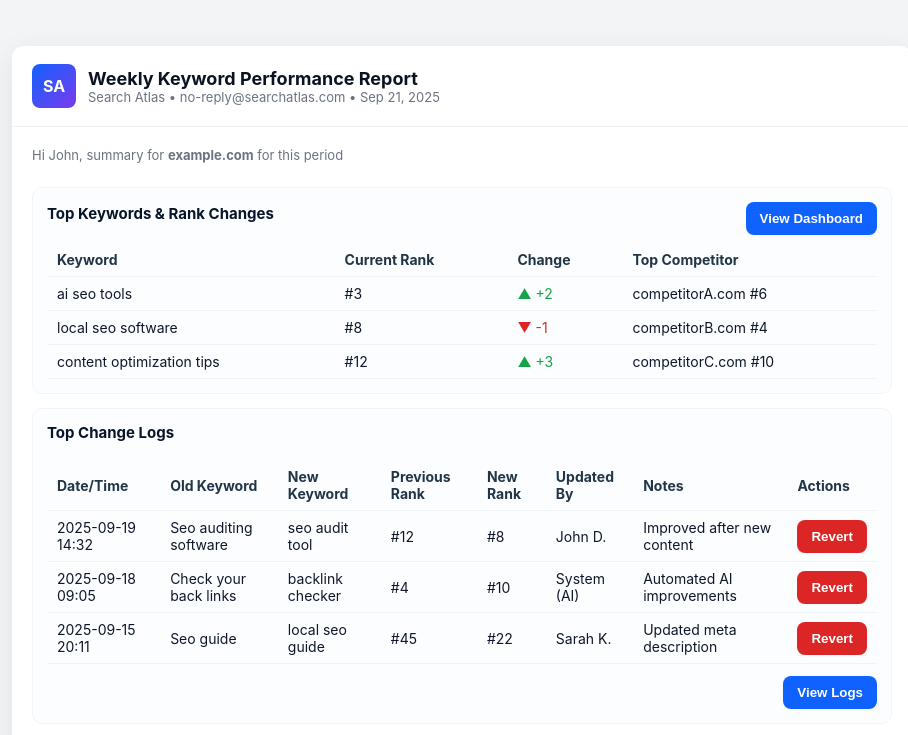
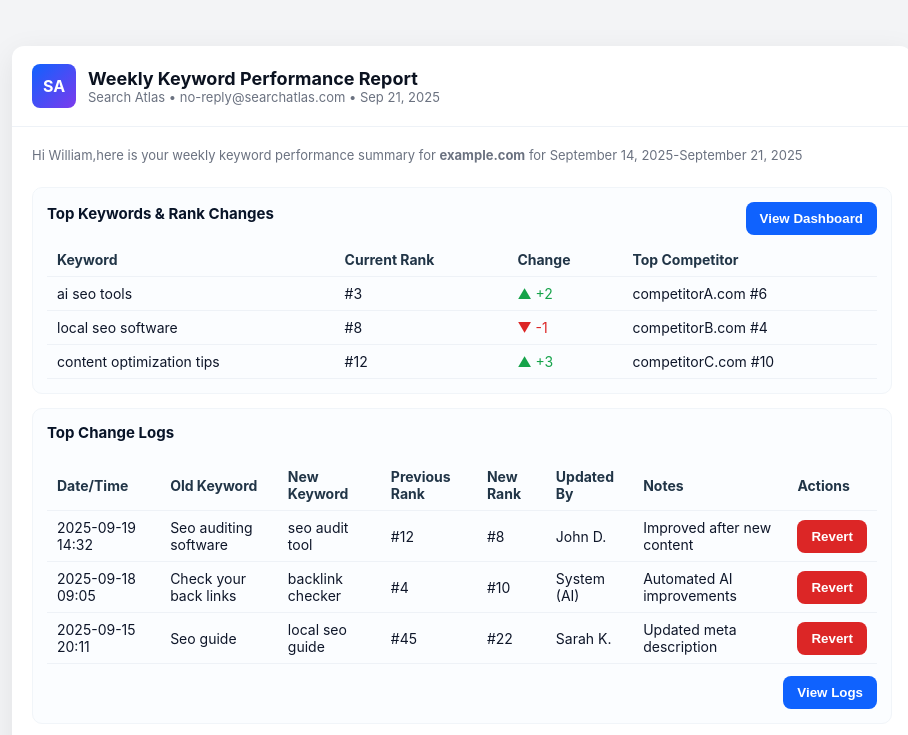
Before and after one commit to Liiam76/search-atlas, a plain HTML site: page index.html in a window 1280 px wide. Shown: the top 735 px of the page, without its empty margins (178-1086 px from the left). Drawn offline with Linux system fonts and the light colour scheme.

Commit message:
Update index.html

```diff
--- a/index.html
+++ b/index.html
@@ -60,7 +60,7 @@
 
     <div class="body">
       <!-- Greeting moved above keywords table -->
-      <div class="small muted" style="margin-bottom:10px;">Hi John, summary for <strong>example.com</strong> for this period</div>
+      <div class="small muted" style="margin-bottom:10px;">Hi William,here is your weekly keyword performance summary for <strong>example.com</strong> for September 14, 2025-September 21, 2025 </div>
 
       <!-- 1. Rank Summary -->
       <section class="section" aria-labelledby="rank-heading">
```
